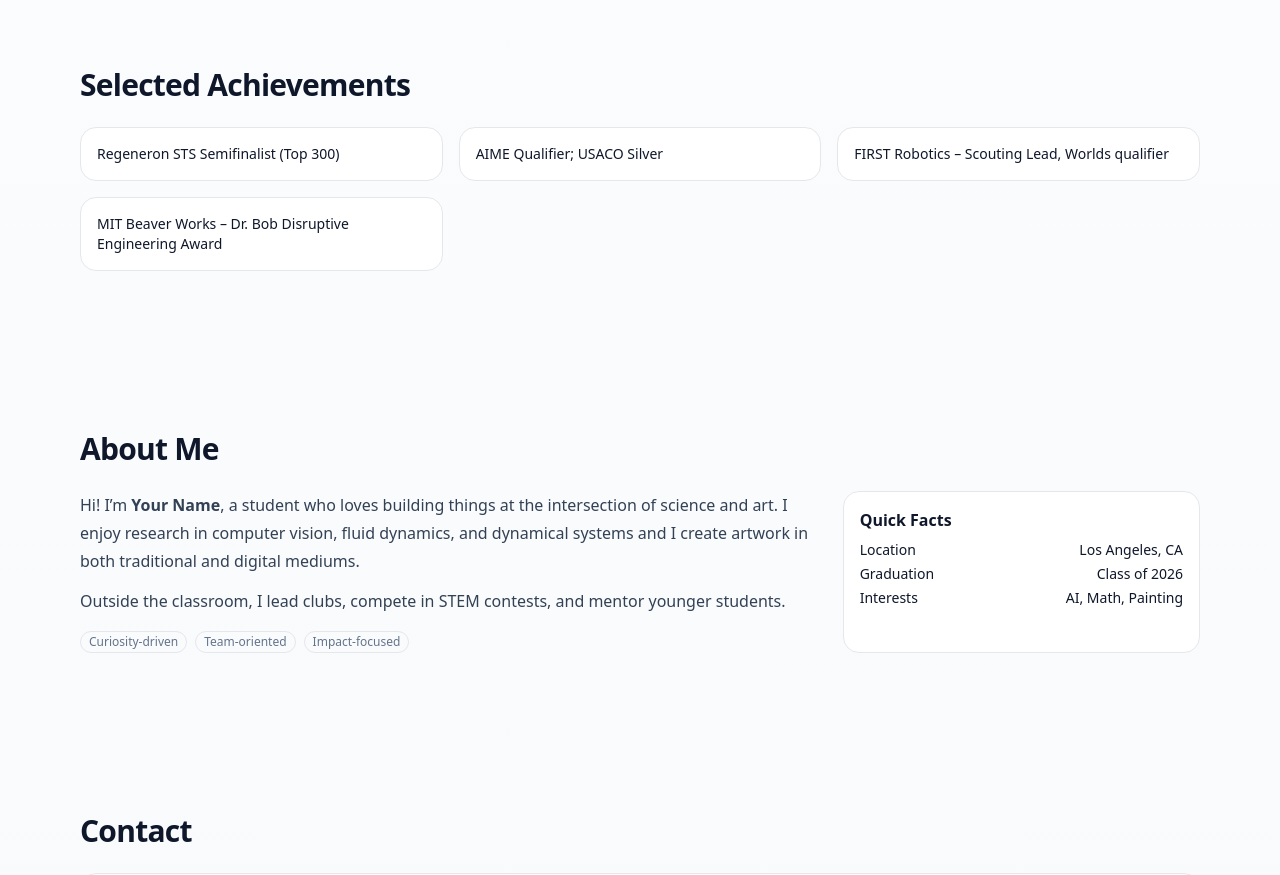
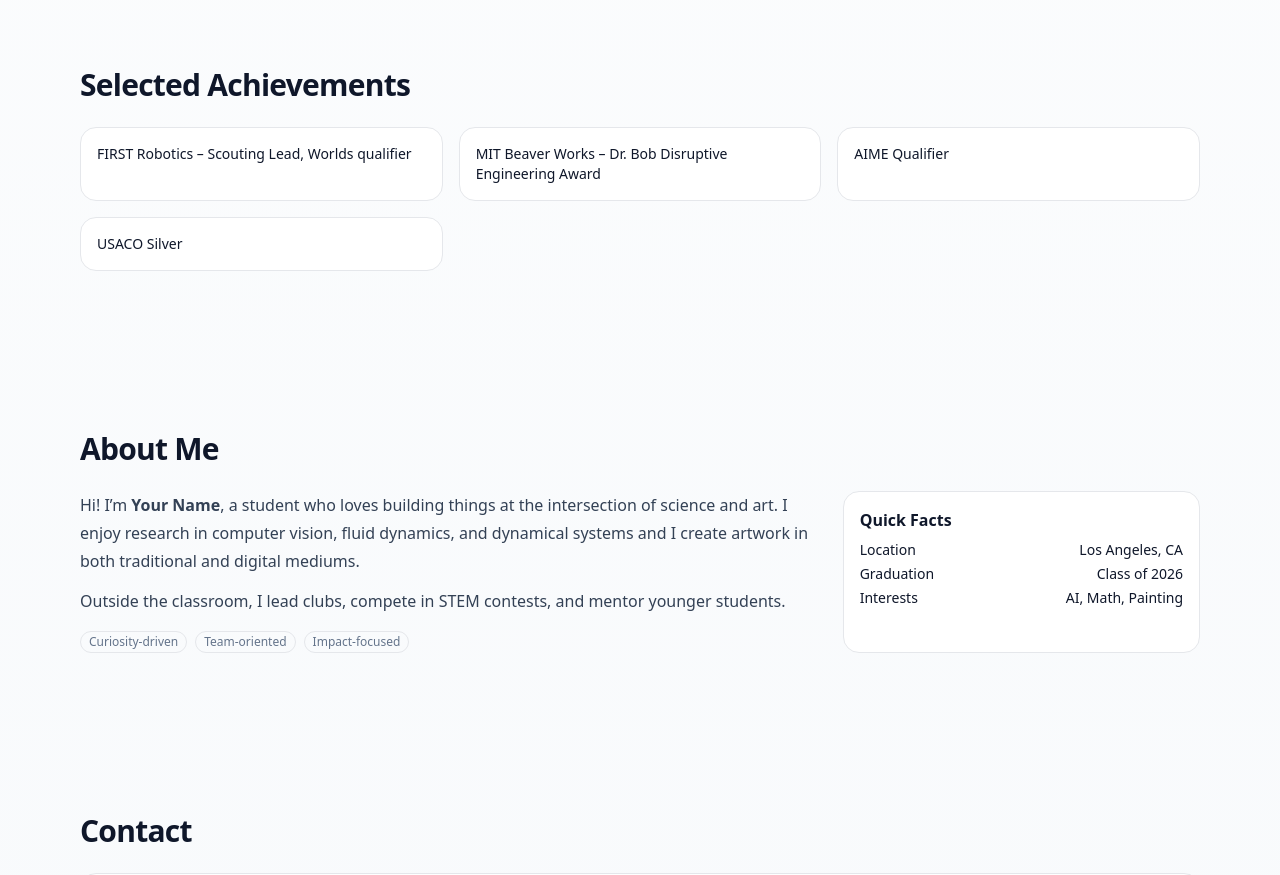
Before and after one commit to wsjo73/portfolio, a React (Vite) app: page / in a window 1280 px wide. Shown: the part 2320-3195 px from the top of the page. Built offline with nearby package versions, Linux system fonts and the light colour scheme.

Commit message:
remove Regeneron

```diff
--- a/src/StudentShowcase.jsx
+++ b/src/StudentShowcase.jsx
@@ -251,10 +251,11 @@ export default function StudentShowcase() {
             <Section id="achievements" title="Selected Achievements">
                 <ul className="grid sm:grid-cols-2 lg:grid-cols-3 gap-4 text-sm">
                     {[
-                        "Regeneron STS Semifinalist (Top 300)",
-                        "AIME Qualifier; USACO Silver",
+                        // "Regeneron STS Semifinalist (Top 300)",
                         "FIRST Robotics – Scouting Lead, Worlds qualifier",
                         "MIT Beaver Works – Dr. Bob Disruptive Engineering Award",
+                        "AIME Qualifier",
+                        "USACO Silver"
                     ].map((a) => (
                         <li key={a} className="rounded-2xl border bg-white p-4">
                             {a}
```
